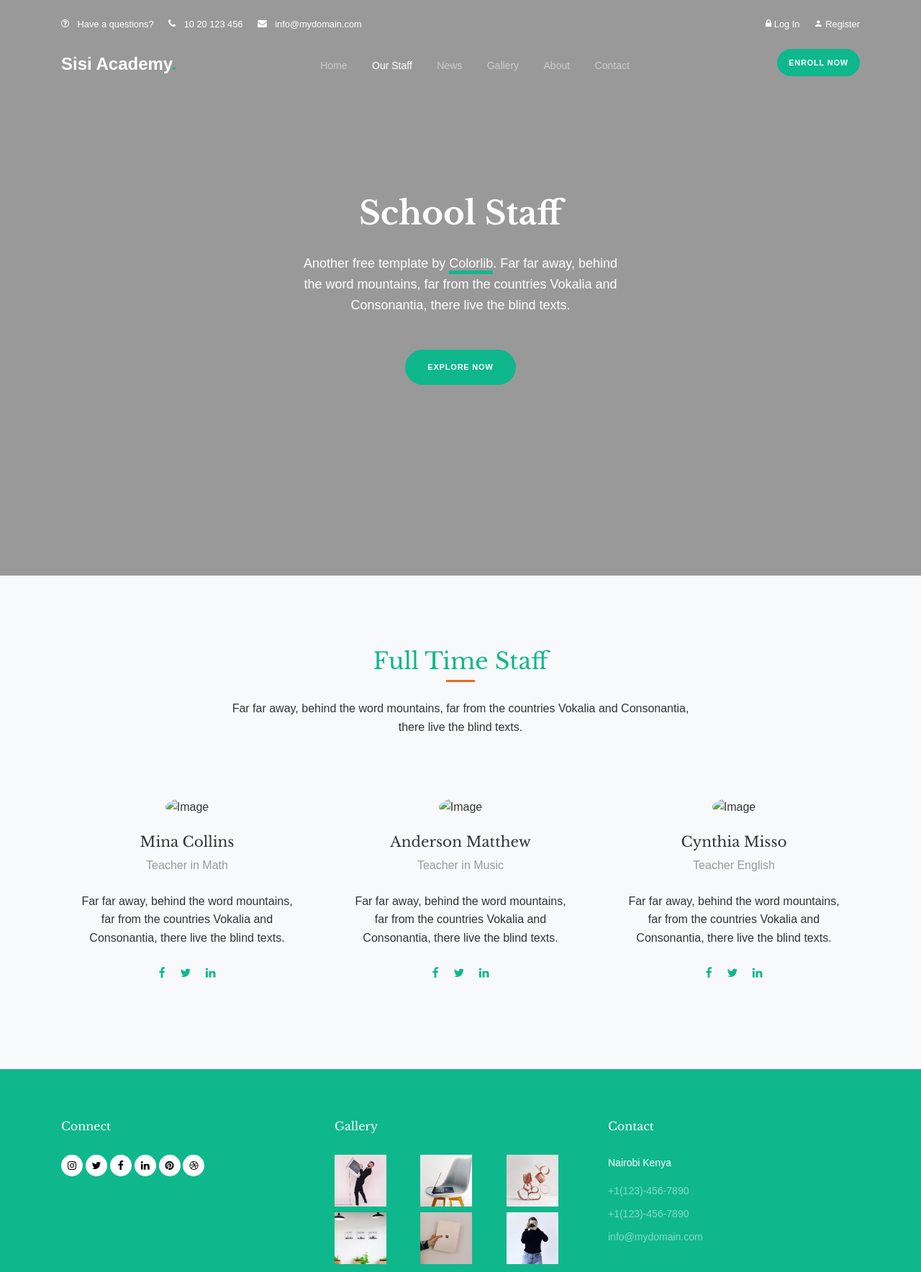
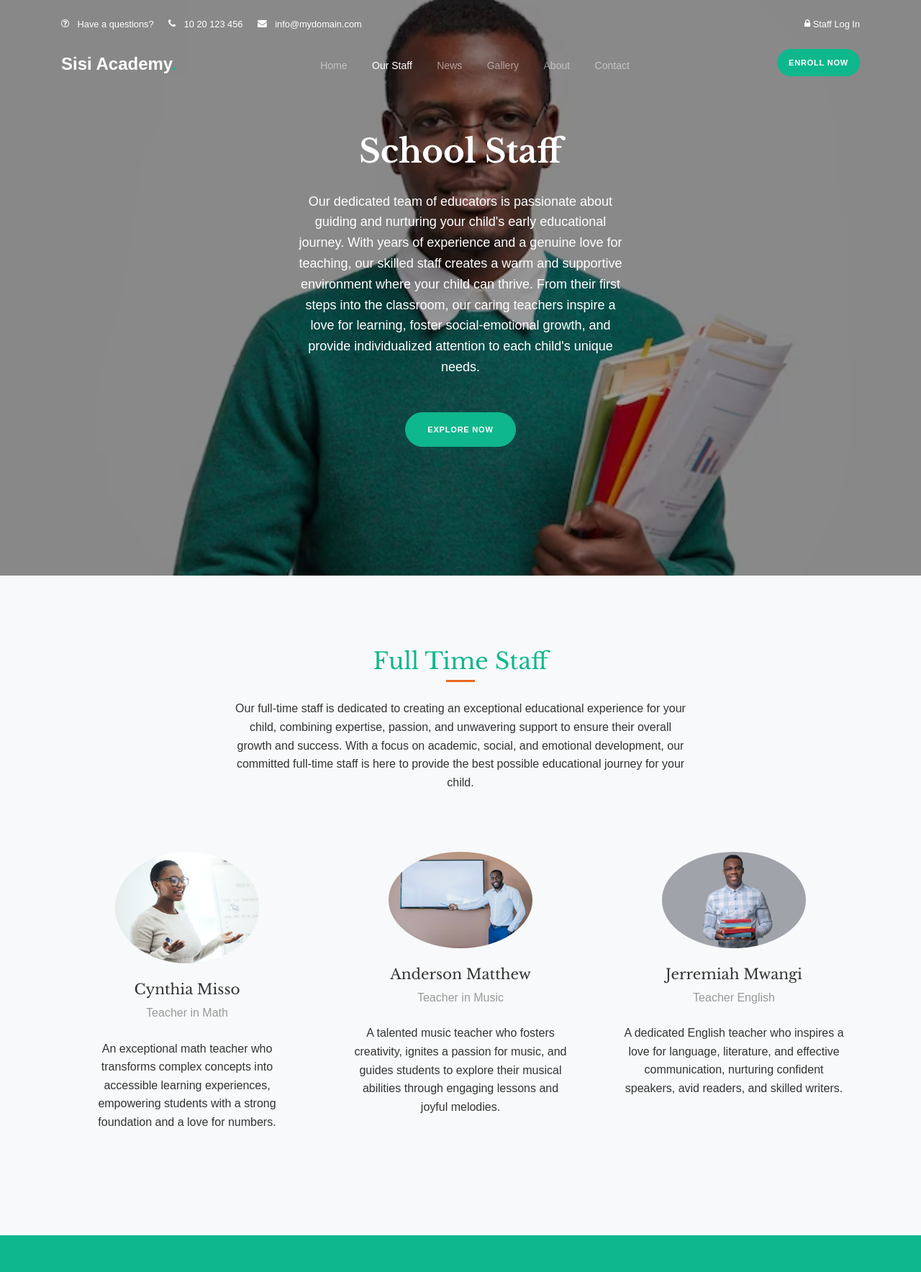
Before and after one commit to datawisepro/sisi_academy_ui, a website: page staff.html in a window 1280 px wide. Shown: the top 1768 px of the page at 72% size. Drawn offline with nearby package versions, Linux system fonts and the light colour scheme; files whose address does not match are found by name; a web font is replaced by a local one.

Commit message:
edit content and add new images

```diff
--- a/staff.html
+++ b/staff.html
@@ -19,7 +19,7 @@
     <link rel="stylesheet" href="css/aos.css" />
     <link rel="stylesheet" href="css/style.css" />
 
-    <title>Sisi Academy Free HTML Template by Colorlib</title>
+    <title>Sisi Academy </title>
   </head>
 
   <body>
@@ -43,13 +43,9 @@
             </div>
 
             <div class="col-6 col-lg-3 text-right">
-              <a href="login.html" class="small mr-3">
+              <a href="login.html" class="small">
                 <span class="icon-lock"></span>
-                Log In
-              </a>
-              <a href="register.html" class="small">
-                <span class="icon-person"></span>
-                Register
+                Staff Log In
               </a>
             </div>
           </div>
@@ -80,7 +76,7 @@
       </div>
     </nav>
 
-    <div class="untree_co-hero overlay" style="background-image: url('images/hero_bg.jpg')">
+    <div class="untree_co-hero overlay" style="background-image: url('images/teacher2.avif')">
       <div class="container">
         <div class="row align-items-center justify-content-center">
           <div class="col-12">
@@ -89,7 +85,8 @@
                 <h1 class="mb-4 heading text-white" data-aos="fade-up" data-aos-delay="100">School Staff</h1>
                 <div class="mb-5 text-white desc mx-auto" data-aos="fade-up" data-aos-delay="200">
                   <p>
-                    Another free template by <a href="https://Colorlib.com/" target="_blank" class="link-highlight">Colorlib</a>. Far far away, behind the word mountains, far from the countries Vokalia and Consonantia, there live the blind texts.
+
+                    Our dedicated team of educators is passionate about guiding and nurturing your child's early educational journey. With years of experience and a genuine love for teaching, our skilled staff creates a warm and supportive environment where your child can thrive. From their first steps into the classroom, our caring teachers inspire a love for learning, foster social-emotional growth, and provide individualized attention to each child's unique needs.
                   </p>
                 </div>
                 <p class="mb-0" data-aos="fade-up" data-aos-delay="300"><a href="#" class="btn btn-primary">Explore now</a></p>
@@ -108,52 +105,38 @@
         <div class="row justify-content-center mb-5">
           <div class="col-lg-7 text-center" data-aos="fade-up" data-aos-delay="0">
             <h2 class="line-bottom text-center mb-4">Full Time Staff</h2>
-            <p>Far far away, behind the word mountains, far from the countries Vokalia and Consonantia, there live the blind texts.</p>
+            <p>Our full-time staff is dedicated to creating an exceptional educational experience for your child, combining expertise, passion, and unwavering support to ensure their overall growth and success.
+              With a focus on academic, social, and emotional development, our committed full-time staff is here to provide the best possible educational journey for your child.</p>
           </div>
         </div>
         <div class="row">
           <div class="col-12 col-sm-6 col-md-6 mb-4 mb-lg-0 col-lg-4" data-aos="fade-up" data-aos-delay="0">
             <div class="staff text-center">
-              <div class="mb-4"><img src="images/staff_1.jpg" alt="Image" class="img-fluid" /></div>
+              <div class="mb-4"><img src="images/teacher1.avif" alt="Image" class="img-fluid" /></div>
               <div class="staff-body">
-                <h3 class="staff-name">Mina Collins</h3>
+                <h3 class="staff-name">Cynthia Misso</h3>
                 <span class="d-block position mb-4">Teacher in Math</span>
-                <p class="mb-4">Far far away, behind the word mountains, far from the countries Vokalia and Consonantia, there live the blind texts.</p>
-                <div class="social">
-                  <a href="#" class="mx-2"><span class="icon-facebook"></span></a>
-                  <a href="#" class="mx-2"><span class="icon-twitter"></span></a>
-                  <a href="#" class="mx-2"><span class="icon-linkedin"></span></a>
-                </div>
+                <p class="mb-4">An exceptional math teacher who transforms complex concepts into accessible learning experiences, empowering students with a strong foundation and a love for numbers.</p>
               </div>
             </div>
           </div>
           <div class="col-12 col-sm-6 col-md-6 mb-4 mb-lg-0 col-lg-4" data-aos="fade-up" data-aos-delay="100">
             <div class="staff text-center">
-              <div class="mb-4"><img src="images/staff_2.jpg" alt="Image" class="img-fluid" /></div>
+              <div class="mb-4"><img src="images/teacher3.avif" alt="Image" class="img-fluid" /></div>
               <div class="staff-body">
                 <h3 class="staff-name">Anderson Matthew</h3>
                 <span class="d-block position mb-4">Teacher in Music</span>
-                <p class="mb-4">Far far away, behind the word mountains, far from the countries Vokalia and Consonantia, there live the blind texts.</p>
-                <div class="social">
-                  <a href="#" class="mx-2"><span class="icon-facebook"></span></a>
-                  <a href="#" class="mx-2"><span class="icon-twitter"></span></a>
-                  <a href="#" class="mx-2"><span class="icon-linkedin"></span></a>
-                </div>
+                <p class="mb-4"> A talented music teacher who fosters creativity, ignites a passion for music, and guides students to explore their musical abilities through engaging lessons and joyful melodies.</p>
               </div>
             </div>
           </div>
           <div class="col-12 col-sm-6 col-md-6 mb-4 mb-lg-0 col-lg-4" data-aos="fade-up" data-aos-delay="200">
             <div class="staff text-center">
-              <div class="mb-4"><img src="images/staff_3.jpg" alt="Image" class="img-fluid" /></div>
+              <div class="mb-4"><img src="images/teacher4.avif" alt="Image" class="img-fluid" /></div>
               <div class="staff-body">
-                <h3 class="staff-name">Cynthia Misso</h3>
+                <h3 class="staff-name">Jerremiah Mwangi</h3>
                 <span class="d-block position mb-4">Teacher English</span>
-                <p class="mb-4">Far far away, behind the word mountains, far from the countries Vokalia and Consonantia, there live the blind texts.</p>
-                <div class="social">
-                  <a href="#" class="mx-2"><span class="icon-facebook"></span></a>
-                  <a href="#" class="mx-2"><span class="icon-twitter"></span></a>
-                  <a href="#" class="mx-2"><span class="icon-linkedin"></span></a>
-                </div>
+                <p class="mb-4">A dedicated English teacher who inspires a love for language, literature, and effective communication, nurturing confident speakers, avid readers, and skilled writers.</p>
               </div>
             </div>
           </div>
```
Also changed, not shown: about.html (+14 -34 lines), contact.html (+2 -12 lines), elements.html (+1 -1 lines), gallery.html (+6 -9 lines), index.html (+8 -11 lines), news.html (+9 -22 lines).
